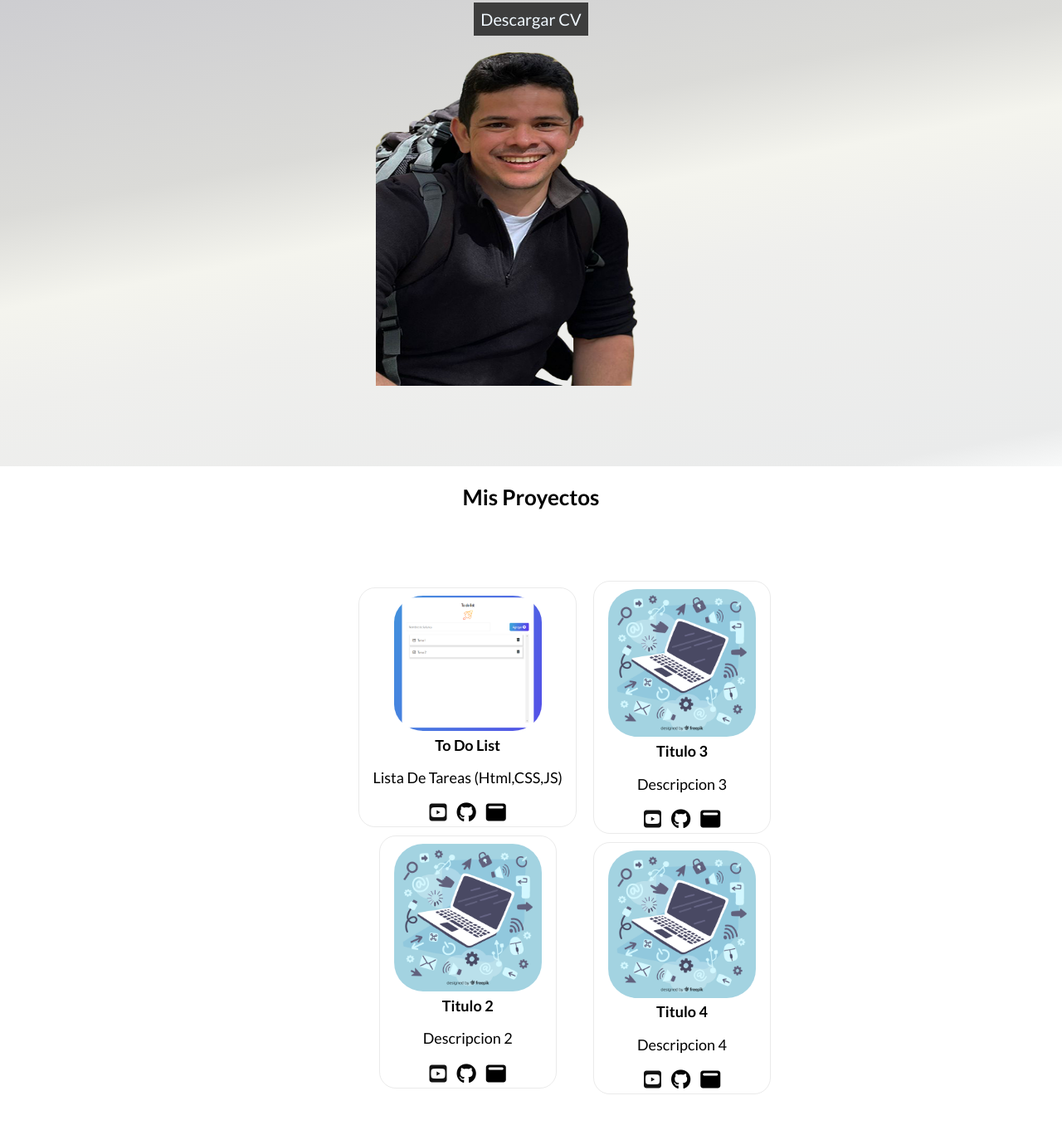
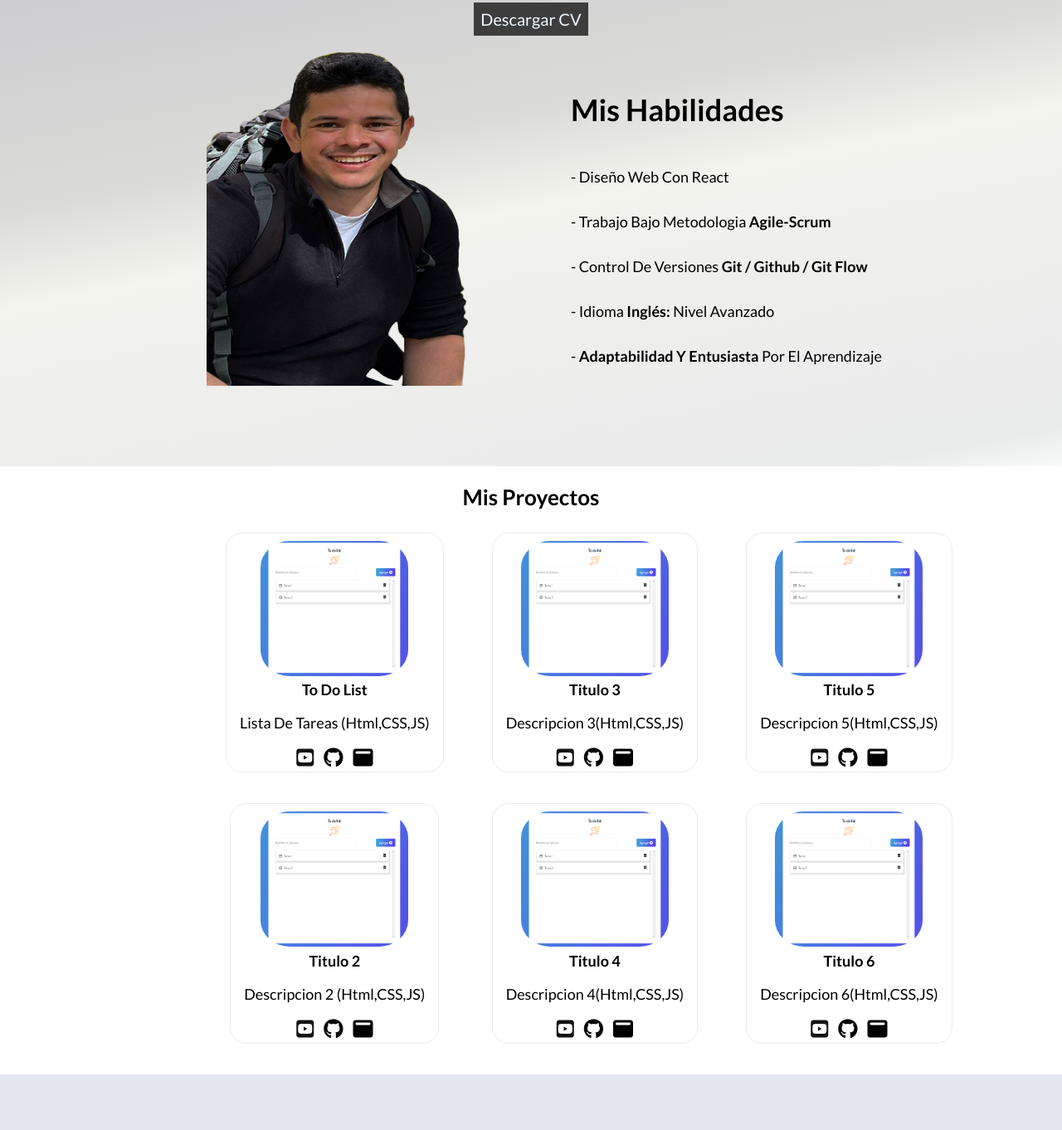
Before and after one commit to yeinwillie/proyecto2eidos, a plain HTML site: page index.html in a window 1280 px wide. Shown: the part 218-1580 px from the top of the page at 83% size. Drawn offline with Linux system fonts and the light colour scheme.

Commit message:
final_previa_mejora

```diff
--- a/index.html
+++ b/index.html
@@ -47,10 +47,26 @@
                 </p>
                 <a href="https://drive.google.com/file/d/1w2Z4Avz9X_fLTUgPfNKoXRM0hzH11pzP/view?usp=sharing" download target="_blank" class="inicio_link_btn">Descargar CV</a>
             </article>
-
+        <div class="habilidades">
             <figure>
                 <img src="./Issues/imagen_principal_transparente.png" alt="img_principal" width="375px" height="430px">
             </figure>
+
+            <div class="habilidades_lista">
+                <h1 class="habilidades_titulo">Mis habilidades</h1>
+                <ul >
+                <li>- Diseño web con React</li>
+                <li>- Trabajo bajo metodologia <strong>agile-Scrum</strong> </li>
+                <li>- Control de versiones <strong> git / github / git flow</strong> </li>
+                <li>- Idioma <strong>Inglés:</strong>  nivel avanzado</li>
+                <li>- <strong>Adaptabilidad y entusiasta</strong>  por el aprendizaje</li>
+
+                </ul>
+            </div>
+
+
+        </div>
+
 
         </section>
 
@@ -77,9 +93,9 @@
 
                 <div class="cards">
 
-                    <img src="./Issues/proyecto2.jpg" width="150px" alt="Proyecto 2">
+                    <img src="./Issues/to do list.png" width="150px" alt="Proyecto 2">
                     <h4>titulo 2</h4>
-                    <p>Descripcion 2</p>
+                    <p>Descripcion 2 (html,CSS,JS)</p>
 
                     <div class="social_media">
 
@@ -92,9 +108,9 @@
 
                 <div class="cards" >
 
-                    <img src="./Issues/proyecto3.jpg" width="150px" alt="Proyecto 3">
+                    <img src="./Issues/to do list.png" width="150px" alt="Proyecto 3">
                     <h4>titulo 3</h4>
-                    <p>Descripcion 3</p>
+                    <p>Descripcion 3(html,CSS,JS)</p>
 
                     <div class="social_media">
 
@@ -107,9 +123,37 @@
 
                 <div class="cards">
 
-                    <img src="./Issues/proyecto4.jpg" width="150px" alt="Proyecto 4">
+                    <img src="./Issues/to do list.png" width="150px" alt="Proyecto 4">
                     <h4>titulo 4 </h4>
-                    <p>Descripcion 4</p>
+                    <p>Descripcion 4(html,CSS,JS)</p>
+
+                    <div class="social_media">
+
+                        <a href="#"><i class="fa-brands fa-square-youtube fa-2xl" style="color: #121212;"></i></a>
+                        <a href="#"><i class="fa-brands fa-github fa-2xl" style="color: #050505;"></i></a>
+                        <a href="#"><i class="fa-solid fa-window-maximize fa-2xl"></i></a>
+
+                    </div>
+                </div>
+                <div class="cards proyecto_extra" >
+
+                    <img src="./Issues/to do list.png" width="150px" alt="Proyecto 5">
+                    <h4>titulo 5 </h4>
+                    <p>Descripcion 5(html,CSS,JS)</p>
+
+                    <div class="social_media">
+
+                        <a href="#"><i class="fa-brands fa-square-youtube fa-2xl" style="color: #121212;"></i></a>
+                        <a href="#"><i class="fa-brands fa-github fa-2xl" style="color: #050505;"></i></a>
+                        <a href="#"><i class="fa-solid fa-window-maximize fa-2xl"></i></a>
+
+                    </div>
+                </div>
+                <div class="cards proyecto_extra">
+
+                    <img src="./Issues/to do list.png" width="150px" alt="Proyecto 6">
+                    <h4>titulo 6 </h4>
+                    <p>Descripcion 6(html,CSS,JS)</p>
 
                     <div class="social_media">
 
--- a/mediaQuery.css
+++ b/mediaQuery.css
@@ -1,5 +1,19 @@
-@media screen and (min-width:480px){
-    .icons-error{
+@media screen and (min-width:1280px){
+
+    .habilidades_lista{
+        display: block;
+        text-align:justify;
+        line-height: 3;
+      }
+
+    .habilidades{
+        display: flex;
+        align-items: center;
+        justify-content: space-between;
+        margin-left: 2rem;
+    }
+
+    .icons, .icons-error{
         margin-top: 3.8%;
       }
 
@@ -10,19 +24,33 @@
     .main_container {
 
         min-height: unset;
-        height: 100vh;
+        height: 85vh;
         display: flex;
         flex-direction: column;
         justify-content: center;
         align-items: center;
+        justify-content: space-evenly;
         margin-top: 0%;
-        margin-left: 33%;
+        margin-left: 17.5%;
 
     }
 
     .cards {
+
        align-items: center;
        margin-top: 0%;
+       margin-left: 3rem;
+    }
+
+    .proyecto_extra_tablet{
+        display: block;
+
     }
 
 }
+
+@media screen and (min-width:1280px){
+    .proyecto_extra, .proyecto_extra_tablet{
+        display: block;
+    }
+}
--- a/style.css
+++ b/style.css
@@ -121,16 +121,26 @@ body{
 
   }
 
+  .habilidades_lista{
+    display: none;
+    margin-left: 4rem;
+  }
+
+  .habilidades_titulo{
+    margin-bottom: 0;
+    padding-bottom: 0;
+  }
+
+
    @media screen and (min-width:480px){
 
     .btn_hamburger{
-      /* background-color: crimson; */
+
       display: none;
 
     }
 
     .head_nav{
-       /*background-color: bisque; */
        pointer-events: auto;
        height: auto;
        display: flex;
@@ -246,6 +256,11 @@ body{
 
 }
 
+.proyecto_extra{
+  display: none;
+}
+
+
 .cards:hover {
     transition: 0.6s;
     box-shadow: 5px 5px 20px lightgray;
```
Also changed, not shown: Issues/proyecto1.jpg (deleted), Issues/proyecto2.jpg (deleted), Issues/proyecto3.jpg (deleted), Issues/proyecto4.jpg (deleted), Sin título.txt (added), formulario.css (line endings or trailing spaces).
